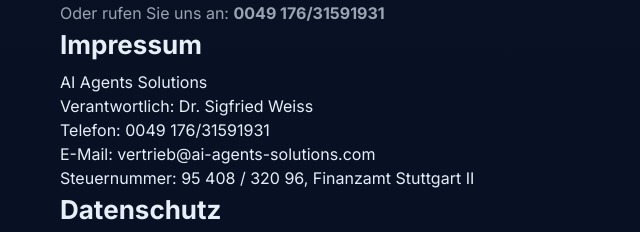
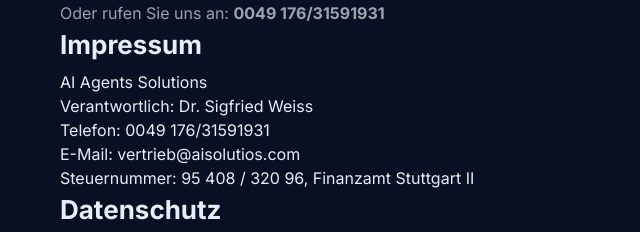
Before and after one commit to souldest/AI-Agenten-Solutions, a plain HTML site: page index.html in a window 1280 px wide. Shown: the part 2533-2765 px from the top of the page, 0-640 px from the left. Drawn offline with Linux system fonts and the light colour scheme.

Commit message:
Fix email address in Impressum section

```diff
--- a/index.html
+++ b/index.html
@@ -225,7 +225,7 @@ footer{padding:24px 20px;text-align:center;color:var(--muted);font-size:14px;mar
 <!-- Impressum -->
 <section class="section">
 <h2>Impressum</h2>
-<p>AI Agents Solutions<br>Verantwortlich: Dr. Sigfried Weiss<br>Telefon: 0049 176/31591931<br>E-Mail: vertrieb@ai-agents-solutions.com<br>Steuernummer: 95 408 / 320 96, Finanzamt Stuttgart II</p>
+<p>AI Agents Solutions<br>Verantwortlich: Dr. Sigfried Weiss<br>Telefon: 0049 176/31591931<br>E-Mail: vertrieb@aisolutios.com<br>Steuernummer: 95 408 / 320 96, Finanzamt Stuttgart II</p>
 </section>
 
 <!-- Datenschutz -->
```
